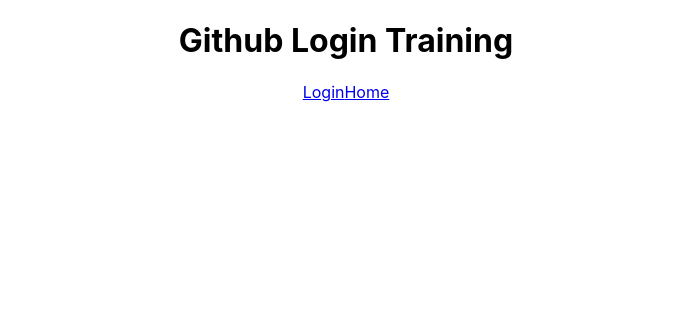
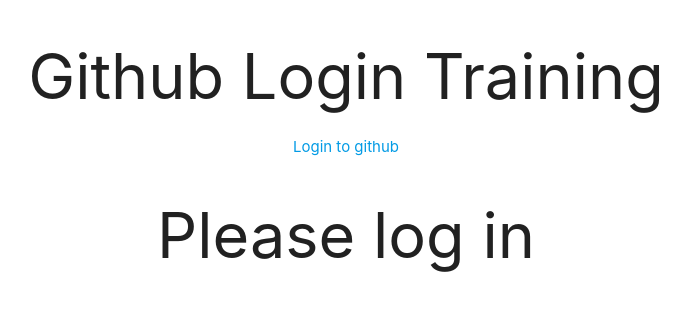
Before and after one commit to niklasnilsson87/githubNotifications, a React (Create React App) app in the folder client/: page /dashboard in a window 1280 px wide. Shown: the top 310 px of the page, without its empty margins (294-984 px from the left). Built offline with nearby package versions, Linux system fonts and the light colour scheme.

Commit message:
adding context api and materialize CDN

```diff
--- a/client/public/index.html
+++ b/client/public/index.html
@@ -24,6 +24,8 @@
       work correctly both with client-side routing and a non-root public URL.
       Learn how to configure a non-root public URL by running `npm run build`.
     -->
+     <!-- Compiled and minified CSS -->
+     <link rel="stylesheet" href="https://cdnjs.cloudflare.com/ajax/libs/materialize/1.0.0/css/materialize.min.css">
     <title>React App</title>
   </head>
   <body>
@@ -39,5 +41,7 @@
       To begin the development, run `npm start` or `yarn start`.
       To create a production bundle, use `npm run build` or `yarn build`.
     -->
+       <!-- Compiled and minified JavaScript -->
+       <script src="https://cdnjs.cloudflare.com/ajax/libs/materialize/1.0.0/js/materialize.min.js"></script>
   </body>
 </html>
--- a/client/src/App.css
+++ b/client/src/App.css
@@ -11,6 +11,10 @@
   .App-logo {
     animation: App-logo-spin infinite 300ms linear;
   }
+}
+
+.main-card {
+  height: 400px;
 }
 
 .App-header {
--- a/client/src/App.js
+++ b/client/src/App.js
@@ -1,22 +1,27 @@
 import React from 'react'
-import { BrowserRouter as Router, Route, Switch, Link } from 'react-router-dom'
+import { BrowserRouter as Router, Route, Switch } from 'react-router-dom'
 import './App.css'
 
-import Home from './components/Home.js'
+import PrivateRoute from './privateRoute/PrivateRoutes'
+import GlobalState from './context/GlobalState'
+
+import Dashboard from './components/Dashboard.js'
 import Login from './components/Login.js'
 
-function App () {
+const App = () => {
   return (
     <div className='App'>
-      <h1>Github Login Training</h1>
-      <Router>
-        <Link to='/'>Login</Link>
-        <Link to='/home'>Home</Link>
-        <Switch>
-          <Route exact path='/' component={Login} />
-          <Route path='/home' component={Home} />
-        </Switch>
-      </Router>
+      <GlobalState>
+        <h1>Github Login Training</h1>
+        <Router>
+          {/* <Link to='/'>Login</Link>
+        <Link to='/Dashboard'>Dashboard</Link> */}
+          <Login />
+          <Switch>
+            <Route path='/dashboard' component={Dashboard} />
+          </Switch>
+        </Router>
+      </GlobalState>
     </div>
   )
 }
--- /dev/null
+++ b/client/src/components/Dashboard.js
@@ -0,0 +1,64 @@
+import React, { useContext, useEffect, useState } from 'react'
+import Store from '../context/store'
+
+function Dashboard (props) {
+  const context = useContext(Store)
+  const [isLoading, setIsLoading] = useState(false)
+  const [isError, setIsError] = useState(false)
+
+  useEffect(() => {
+    if (props.location.search) {
+      const token = props.location.search.substring(1).split('access_token=')[1]
+      context.authenticate(token)
+
+      props.history.push('/dashboard')
+
+      try {
+        context.fetchUser(token, setIsLoading)
+        context.fetchOrg(token, setIsLoading)
+      } catch (error) {
+        setIsError(true)
+      }
+    }
+  }, [])
+
+  if (context.isAuth) {
+    return (
+      <div className='container'>
+        <h1>Dashboard</h1>
+        {isError && <div>Something went wrong ...</div>}
+        {isLoading && <p className='App-logo'>Loading</p>}
+        <div>
+          {/* <p>{context.user.name} from {context.user.location}</p>
+          {context.orgData.map((d, i) => <p key={i}>{d.login}</p>)}
+          <p>{context.name}</p> */}
+        </div>
+        <div class='main-card card center-align hoverable'>
+          <div class='card-tabs'>
+            <ul class='tabs tabs-fixed-width'>
+              <li class='tab'><a href='#test4'>Test 1</a></li>
+              <li class='tab'><a class='active' href='#test5'>Test 2</a></li>
+              <li class='tab'><a href='#test6'>Test 3</a></li>
+            </ul>
+          </div>
+          <div class='card-content'>
+            <p>I am a very simple card. I am good at containing small bits of information. I am convenient because I require little markup to use effectively.</p>
+          </div>
+          <div class='card-content grey lighten-4'>
+            <select className='browser-default'>
+              {context.orgData.map((d, i) => <option key={i}>{d.login}</option>)}
+            </select>
+          </div>
+        </div>
+      </div>
+    )
+  } else {
+    return (
+      <div className='home'>
+        <h1>Please log in</h1>
+      </div>
+    )
+  }
+}
+
+export default Dashboard
--- a/client/src/components/Home.js
+++ /dev/null
@@ -1,50 +0,0 @@
-import React, { useEffect, useState } from 'react'
-import { fetchData } from '../helper/helper'
-
-function Home (props) {
-  const [isAuth, setisAuth] = useState(false)
-  const [orgData, setOrgData] = useState([])
-  const [user, setUser] = useState({ hits: [] })
-  const [isLoading, setIsLoading] = useState(false)
-  const [isError, setIsError] = useState(false)
-
-  useEffect(() => {
-    if (props.location.search) {
-      const token = props.location.search
-        .substring(1)
-        .split('access_token=')[1]
-
-      setisAuth(true)
-      props.history.push('/home')
-
-      try {
-        fetchData('https://api.github.com/user', token, setUser, setIsLoading)
-        fetchData('https://api.github.com/user/orgs', token, setOrgData, setIsLoading, orgData.name)
-      } catch (error) {
-        setIsError(true)
-      }
-    }
-  }, [])
-
-  if (isAuth) {
-    return (
-      <div className='home'>
-        <h1>Login success</h1>
-        {isError && <div>Something went wrong ...</div>}
-        {isLoading && <p className='App-logo'>Loading</p>}
-        <div>
-          <p>{user.name} from {user.location}</p>
-          {orgData.map((d, i) => <p key={i}>{d.login}</p>)}
-        </div>
-      </div>
-    )
-  } else {
-    return (
-      <div className='home'>
-        <h1>Please log in</h1>
-      </div>
-    )
-  }
-}
-
-export default Home
--- a/client/src/components/Login.js
+++ b/client/src/components/Login.js
@@ -1,11 +1,11 @@
 import React from 'react'
 
-function Login () {
+const Login = () => {
   const clientID = '40d5dac15b033ccf08d5'
 
   return (
     <div className='login'>
-      <a href={`https://github.com/login/oauth/authorize?client_id=${clientID}&scope=user,repo,admin,org_hook&redirect_url='${window.location.href}'`}>
+      <a href={`https://github.com/login/oauth/authorize?client_id=${clientID}&scope=user,repo,admin,org_hook`}>
         Login to github
       </a>
     </div>
--- /dev/null
+++ b/client/src/context/GlobalState.js
@@ -0,0 +1,48 @@
+import React, { useState } from 'react'
+import Store from './store'
+
+const GlobalState = props => {
+  const [user, setUser] = useState({ hits: [] })
+  const [orgData, setOrgData] = useState([])
+  const [accessToken, setToken] = useState()
+  const [isAuth, setIsAuth] = useState(false)
+
+  const authenticate = token => {
+    // console.log(token)
+    setToken(token)
+    setIsAuth(true)
+  }
+
+  const fetchUser = async (token, loading) => {
+    const url = 'https://api.github.com/user'
+    loading(true)
+    const response = await window.fetch(url, {
+      headers: {
+        Authorization: 'token ' + token
+      }
+    })
+    const result = await response.json()
+    console.log('user', result)
+    setUser(result)
+    loading(false)
+  }
+
+  const fetchOrg = async (token, loading) => {
+    const url = 'https://api.github.com/user/orgs'
+    loading(true)
+    const response = await window.fetch(url, {
+      headers: {
+        Authorization: 'token ' + token,
+        'user-agent': user.name
+      }
+    })
+    const result = await response.json()
+    console.log('orgs', result)
+    setOrgData(result)
+    loading(false)
+  }
+
+  return <Store.Provider value={{ user, authenticate, fetchUser, fetchOrg, orgData, isAuth }}>{props.children}</Store.Provider>
+}
+
+export default GlobalState
--- /dev/null
+++ b/client/src/context/store.js
@@ -0,0 +1,6 @@
+import React from 'react'
+
+export default React.createContext({
+  isAuth: null,
+  name: 'Niklas'
+})
--- /dev/null
+++ b/client/src/privateRoute/PrivateRoutes.js
@@ -0,0 +1,15 @@
+import React from 'react'
+import { Redirect, Route } from 'react-router-dom'
+
+// Stops anyone who is not authenticated and redericts them.
+const PrivateRoute = ({ component: Component, isAuthenticated, ...rest }) => (
+  <Route
+    {...rest} render={props => (
+      isAuthenticated === true
+        ? <Component {...props} />
+        : <Redirect to={{ pathname: '/', pure: false }} />
+    )}
+  />
+)
+
+export default PrivateRoute
```
Also changed, not shown: client/src/components/NavBar.js (added), 1 other file (tests, documents, lock files or other folders).
